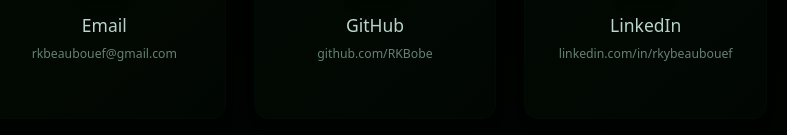
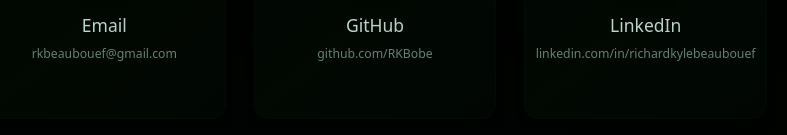
Before and after one commit to RKBobe/portfolio2, a Next.js app: page / in a window 1280 px wide. Shown: the part 3654-3789 px from the top of the page, without its empty margins (265-1052 px from the left). Built offline with nearby package versions, Linux system fonts and the light colour scheme.

Commit message:
Update Contact.tsx
added LinkedIn

```diff
--- a/src/app/components/Contact.tsx
+++ b/src/app/components/Contact.tsx
@@ -22,8 +22,8 @@
   {
     icon: Linkedin,
     label: 'LinkedIn',
-    value: 'linkedin.com/in/rkybeaubouef',
-    href: 'https://linkedin.com/in/rkybeaubouef',
+    value: 'linkedin.com/in/richardkylebeaubouef',
+    href: 'https://linkedin.com/in/richardkylebeaubouef',
     glow: 'from-blue-600/20 to-blue-400/20',
     shadowColor: 'shadow-blue-600/10'
   }
```
